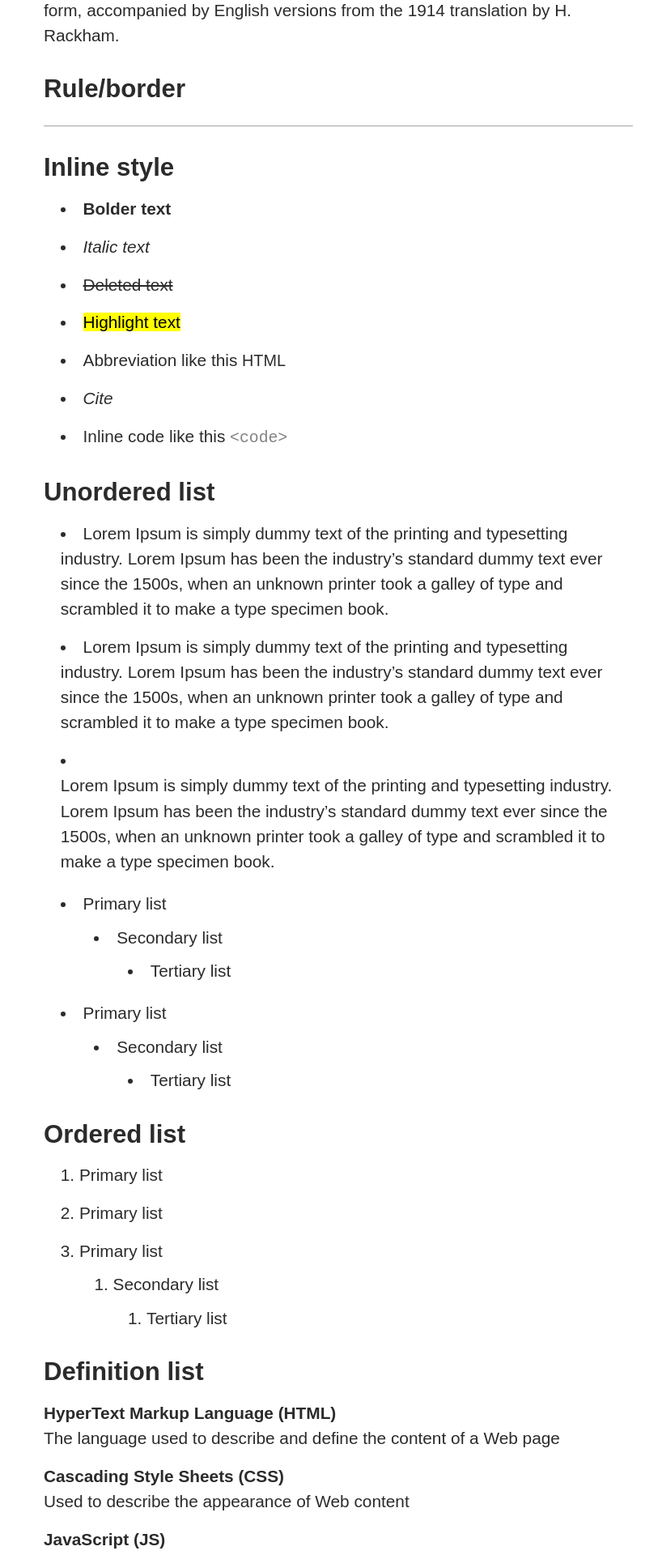
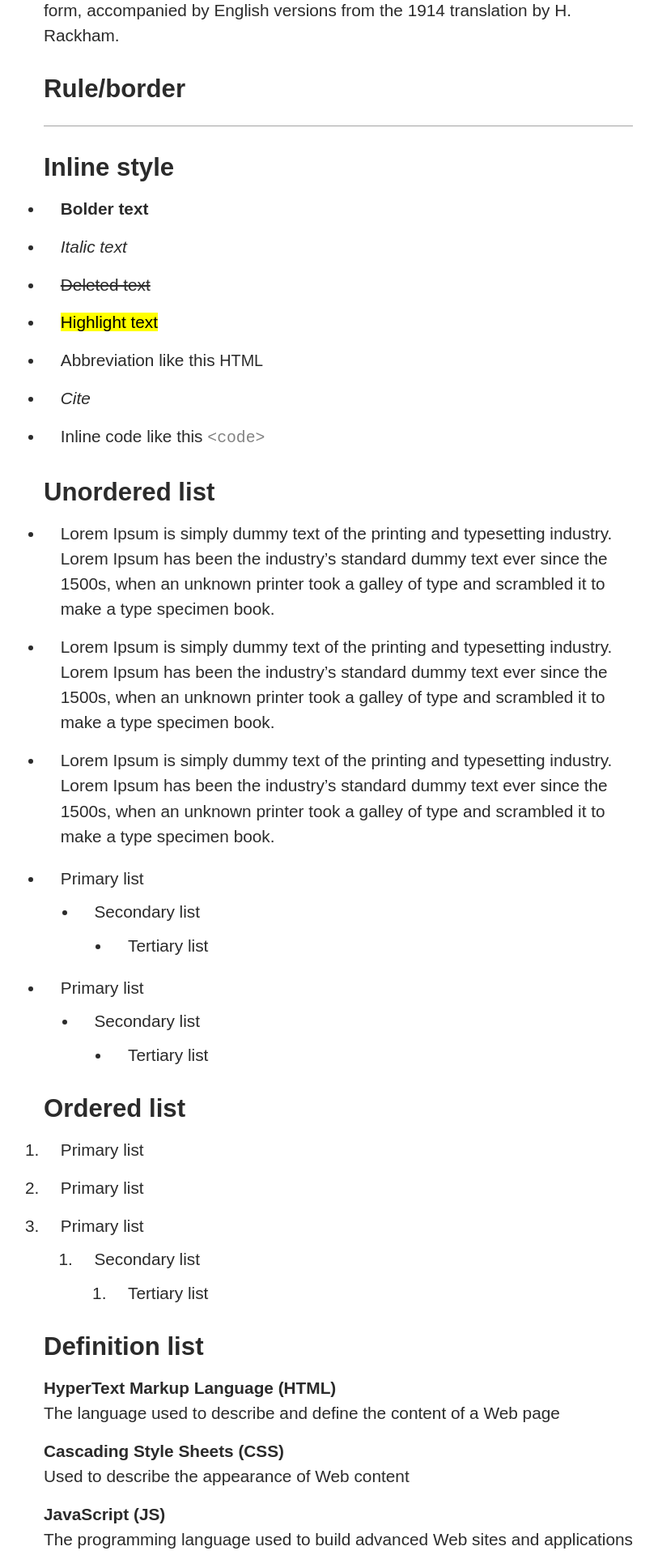
Before and after one commit to aflim/fleuron, a Jekyll site: the page built from styleguide.md, in a window 1280 px wide. Shown: the part 1208-3128 px from the top of the page at 81% size, without its empty margins (222-1035 px from the left). Built offline with Jekyll 4.4.1, drawn with Linux system fonts in a browser that asks for light colours.

Commit message:
Update _typography.scss

```diff
--- a/_sass/_typography.scss
+++ b/_sass/_typography.scss
@@ -54,11 +54,11 @@ ol {
 }
 
 ul li {
-  list-style: disc inside;
+  list-style: disc;
 }
 
 ol li {
-  list-style: decimal inside;
+  list-style: decimal;
 }
 
 /*
```
